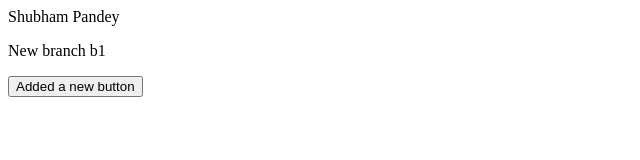
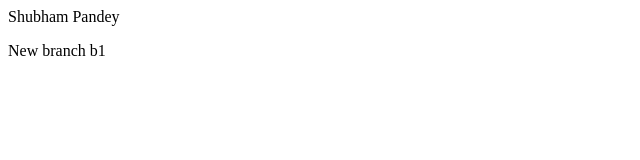
Before and after one commit to shubhamispandey/Git-Practice, a plain HTML site: page index.html in a window 1280 px wide. Shown: the whole page, without its empty margins (0-640 px from the left). Drawn offline with Linux system fonts and the light colour scheme.

Commit message:
Revert "added a new button"

```diff
--- a/index.html
+++ b/index.html
@@ -9,6 +9,5 @@
   <body>
     Shubham Pandey
     <p>New branch b1</p>
-    <button>Added a new button</button>
   </body>
 </html>
```
